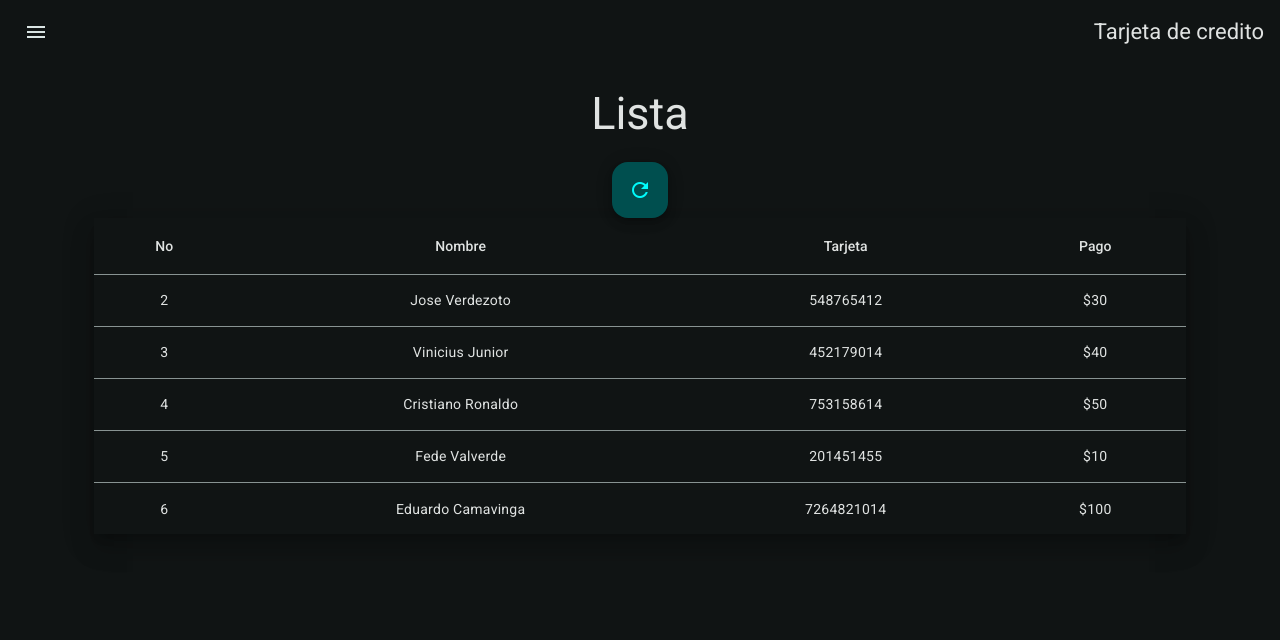
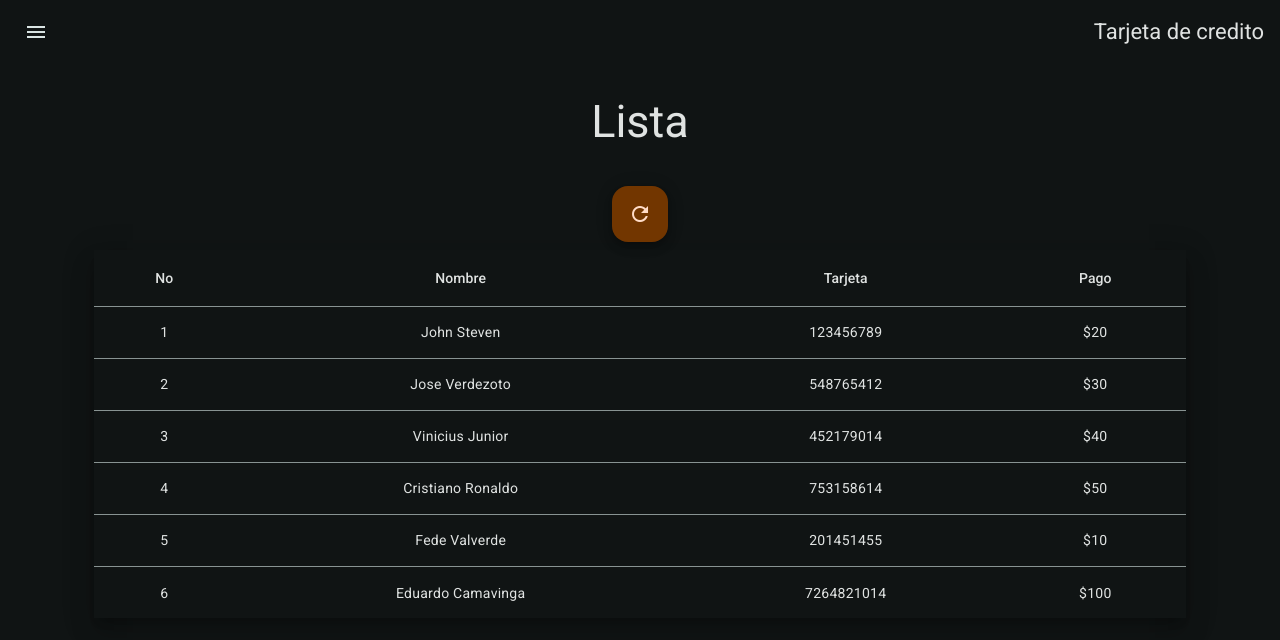
Before and after one commit to ElGrandotex/IHC, an Angular app: page /credit-card/home in a window 1280 px wide. Shown: the top 640 px of the page. Built offline with nearby package versions, Linux system fonts and the light colour scheme.

Commit message:
boton de recarga

```diff
--- a/src/app/credit-card/home-page/home-page.component.html
+++ b/src/app/credit-card/home-page/home-page.component.html
@@ -1,13 +1,14 @@
-<div class="text-center">
+<div class="text-center p-2">
   <h2>Lista</h2>
 </div>
 
-<div class="text-center">
-  <button mat-fab color="primary">
+<div class="text-center p-2">
+  <button mat-fab matTooltip="Recargar información" matTooltipPosition="above" (click)="reloadPage()">
     <mat-icon>refresh</mat-icon>
   </button>
 </div>
 
+<div *ngIf="usersList.data.length > 0; else noData">
   <table mat-table [dataSource]="usersList" class="mat-elevation-z15">
     <ng-container matColumnDef="id">
       <th mat-header-cell *matHeaderCellDef class="text-center"> No </th>
@@ -32,3 +33,8 @@
     <tr mat-header-row *matHeaderRowDef="displayedColumns"></tr>
     <tr mat-row *matRowDef="let row; columns: displayedColumns;"></tr>
   </table>
+</div>
+
+<ng-template #noData>
+    <h4 class="text-center p-5">No existen registros</h4>
+</ng-template>
--- a/src/app/material/material.module.ts
+++ b/src/app/material/material.module.ts
@@ -15,6 +15,7 @@ import { MatSidenavModule } from '@angular/material/sidenav';
 import { MatSnackBarModule } from '@angular/material/snack-bar';
 import { MatTableModule } from '@angular/material/table';
 import { MatToolbarModule } from '@angular/material/toolbar';
+import { MatTooltipModule } from '@angular/material/tooltip';
 
 
 
@@ -35,7 +36,8 @@ import { MatToolbarModule } from '@angular/material/toolbar';
     MatSidenavModule,
     MatSnackBarModule,
     MatToolbarModule,
-    MatTableModule
+    MatTableModule,
+    MatTooltipModule,
   ]
 })
 export class MaterialModule { }
```
Also changed, not shown: src/assets/archivo.csv. Lines whose indentation alone changed are shown as unchanged.
